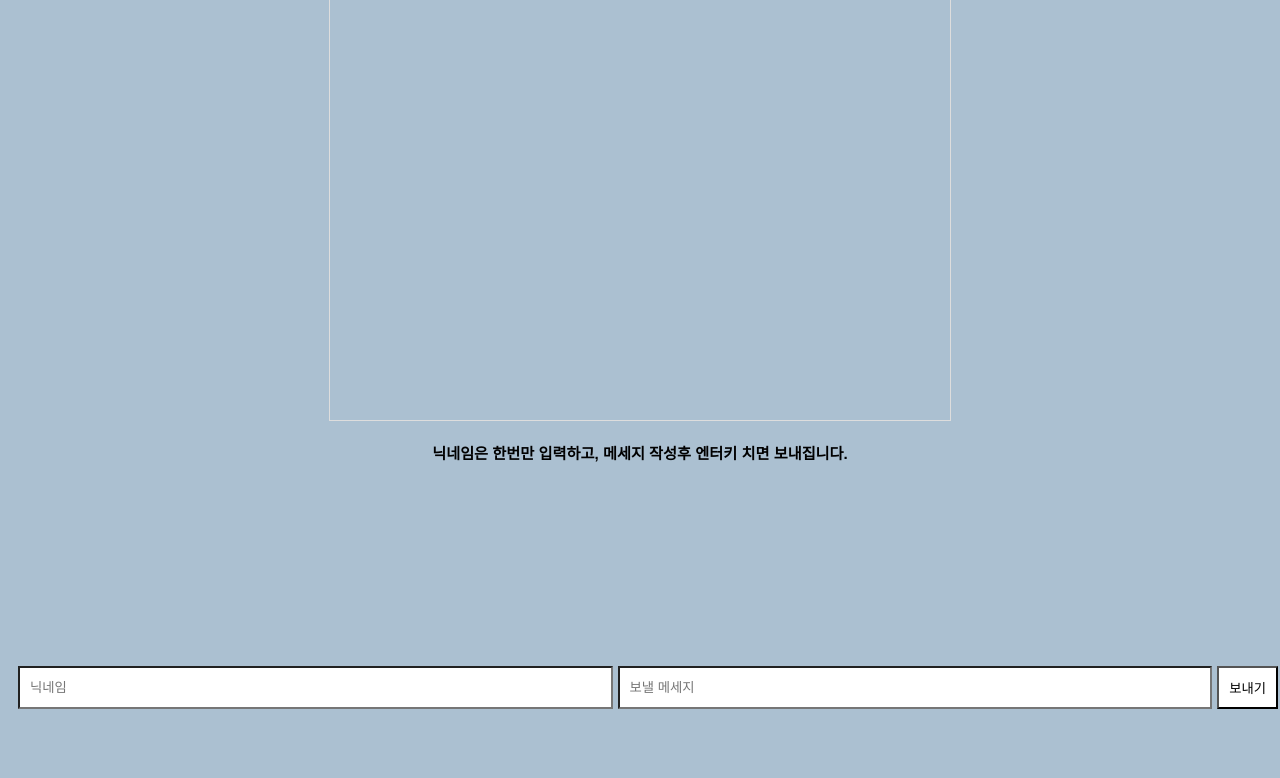
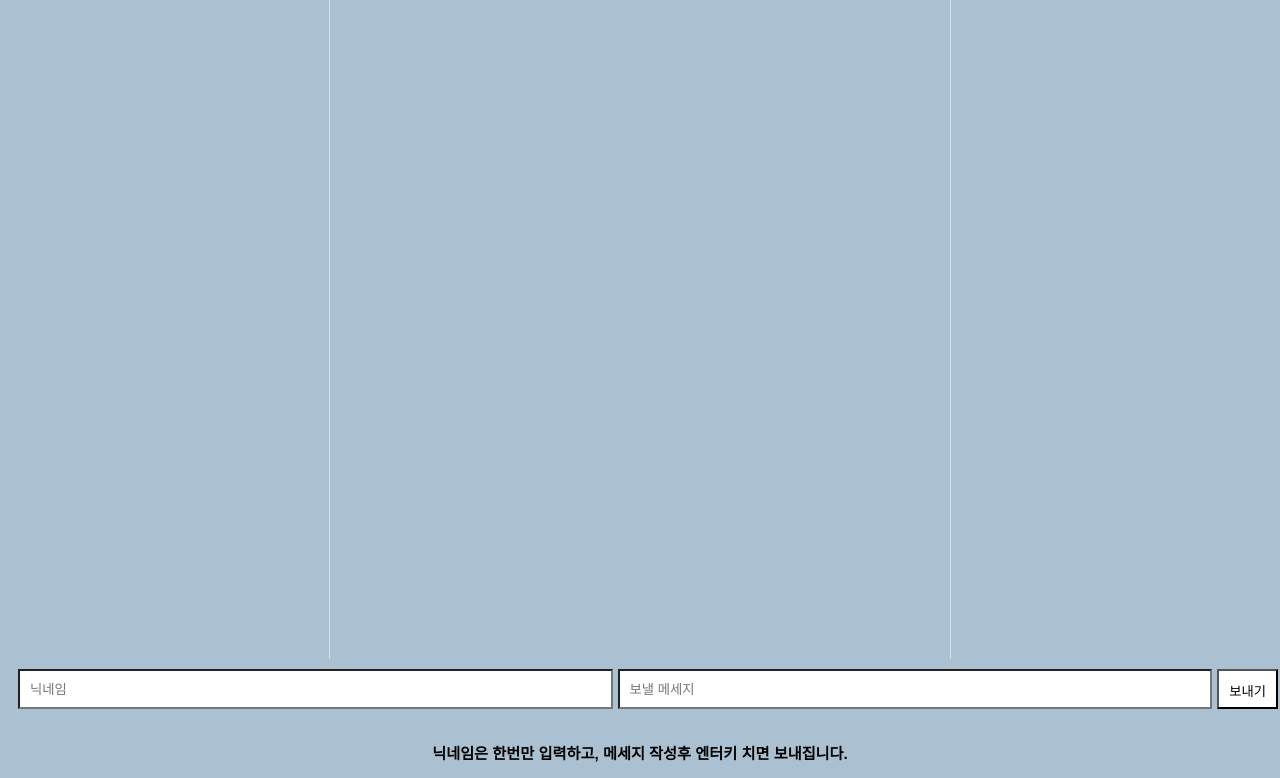
Before and after one commit to sang416/chatweb, a Flask app: page / in a window 1280 px wide. Shown: the part 81-859 px from the top of the page. Before the commit the page ends 790 px from the top, so only its background shows below. Run offline with Flask 3, Linux system fonts and the light colour scheme; some libraries are stand-ins or nearby versions.

Commit message:
챗박스 크기 조정

```diff
--- a/static/style.css
+++ b/static/style.css
@@ -10,7 +10,8 @@ body {
     border: 1px solid #ddd;
     padding: 10px;
     overflow-y: scroll;
-    height: 400px;
+    height: calc(100vh - 150px);
+    margin-bottom: 70px;
 }
 
 #message-box {
@@ -23,6 +24,7 @@ body {
     background-color: #ABC0D1;
     padding: 10px;
     box-sizing: border-box;
+    height: 60px;
 }
 
 #nickname, #message {
--- a/templates/index.html
+++ b/templates/index.html
@@ -2,7 +2,7 @@
 <html lang="ko">
 <head>
     <meta charset="UTF-8">
-    <meta name="viewport" content="width=device-width, initial-scale=1.0">
+    <meta name="viewport" content="width=device-width, initial-scale=1.0, user-scalable=no">
     <title>Web Chat</title>
     <script src="https://cdn.socket.io/4.0.0/socket.io.min.js"></script>
     <link rel="stylesheet" href="{{ url_for('static', filename='style.css') }}">
```
